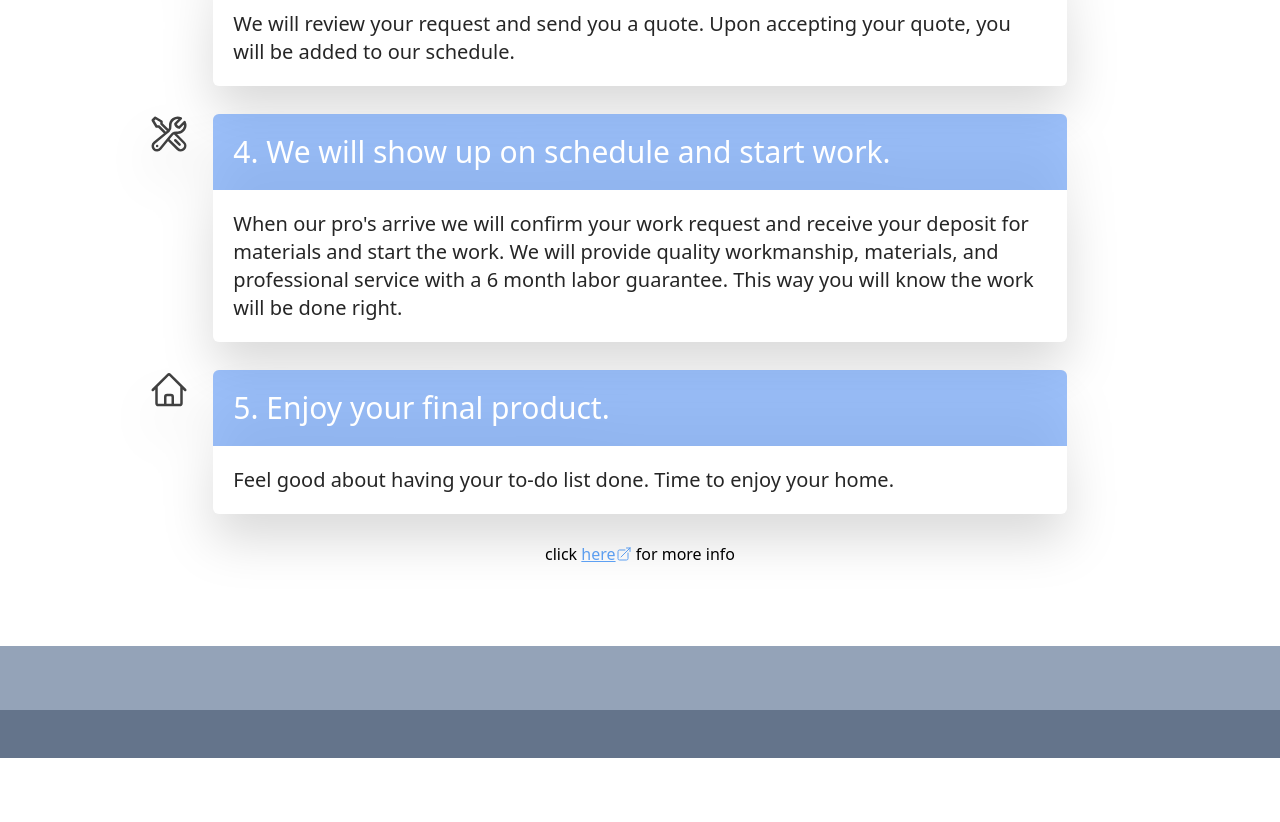
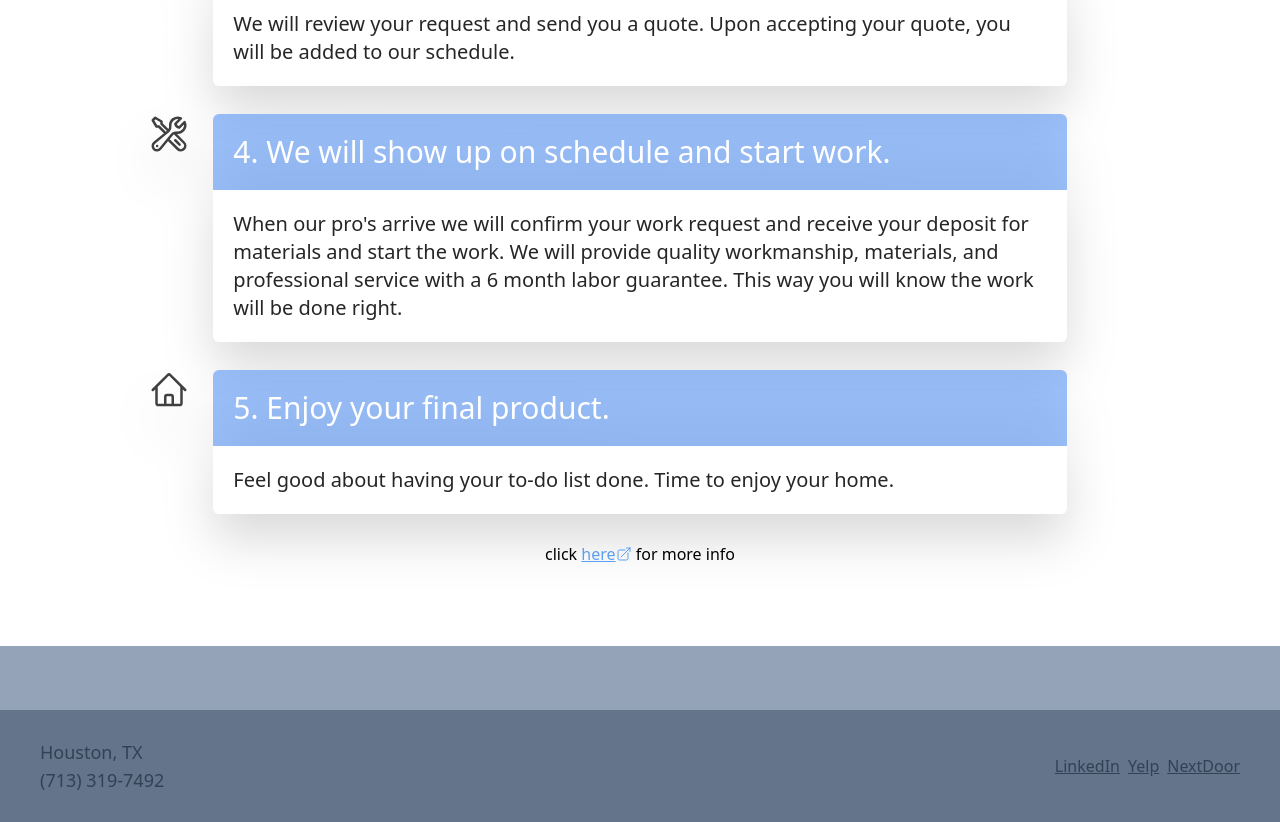
Before and after one commit to agp745/mmgencon, a React (Vite) app: page /home in a window 1280 px wide. Shown: the part 1384-2206 px from the top of the page. Before the commit the page ends 2142 px from the top, so only its background shows below. Built offline with nearby package versions, Linux system fonts and the light colour scheme.

Commit message:
updated footer

```diff
--- a/src/components/footer/Footer.tsx
+++ b/src/components/footer/Footer.tsx
@@ -2,9 +2,37 @@
 
 export function Footer() {
     return (
-        <section className="">
-            <div className="w-full h-16 bg-mm-light"></div>
-            <div className="w-full h-12 bg-mm-dark"></div>
-        </section>
+        <footer className="">
+            <section className="w-full h-16 bg-mm-light"></section>
+            <section className="w-full min-h-[7rem] bg-mm-dark flex items-center justify-between px-10">
+                <div className="flex flex-col text-lg text-slate-700">
+                    <p>Houston, TX</p>
+                    <p>(713) 319-7492</p>
+                </div>
+                <div className="flex gap-2">
+                    <a
+                        href="https://www.linkedin.com/in/michael-morales-4313343a/"
+                        target="_blank"
+                        className="text-slate-700 underline hover:text-slate-800 transition-colors duration-75 ease-in"
+                    >
+                        LinkedIn
+                    </a>
+                    <a
+                        href="https://www.yelp.com/biz/mm-general-contracting-and-handyman-services-katy"
+                        target="_blank"
+                        className="text-slate-700 underline hover:text-slate-800 transition-colors duration-75 ease-in"
+                    >
+                        Yelp
+                    </a>
+                    <a
+                        href="https://nextdoor.com/pages/mm-general-contracting-houston-tx/"
+                        target="_blank"
+                        className="text-slate-700 underline hover:text-slate-800 transition-colors duration-75 ease-in"
+                    >
+                        NextDoor
+                    </a>
+                </div>
+            </section>
+        </footer>
     )
 }
```
